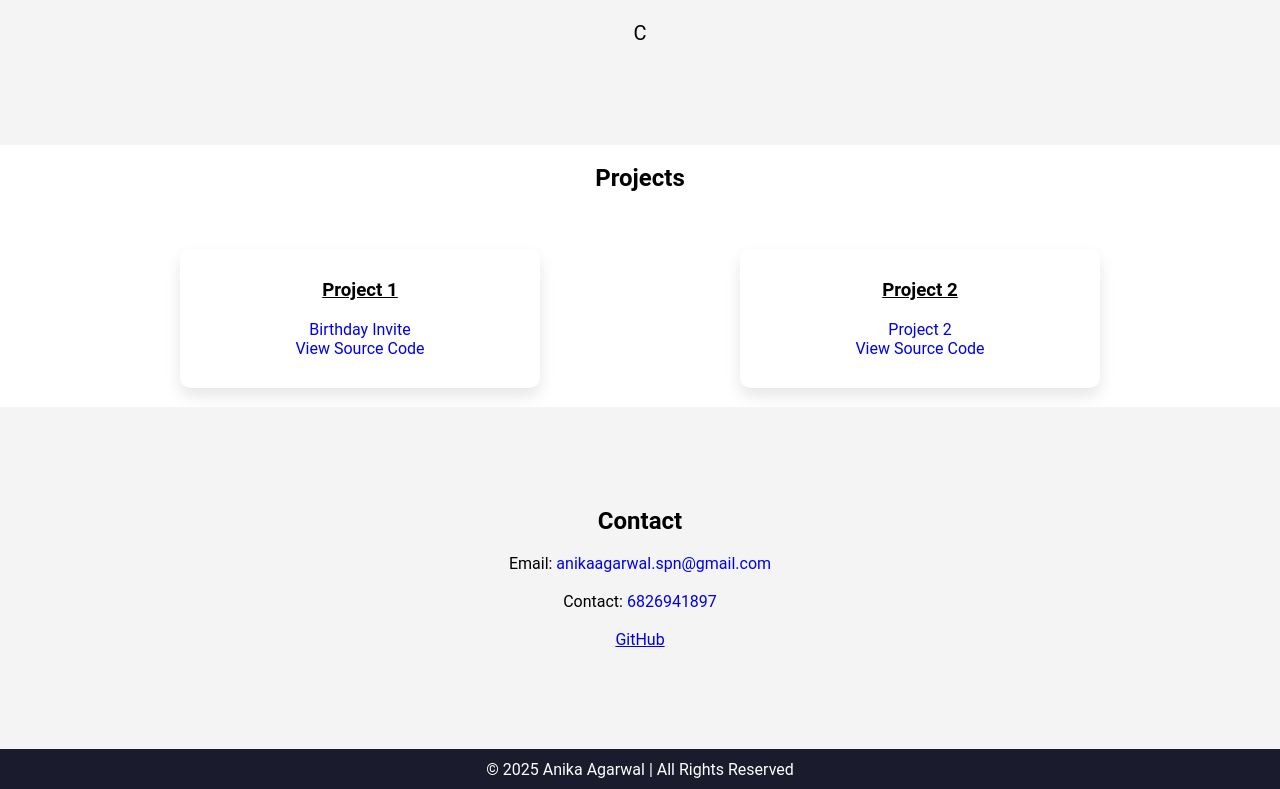
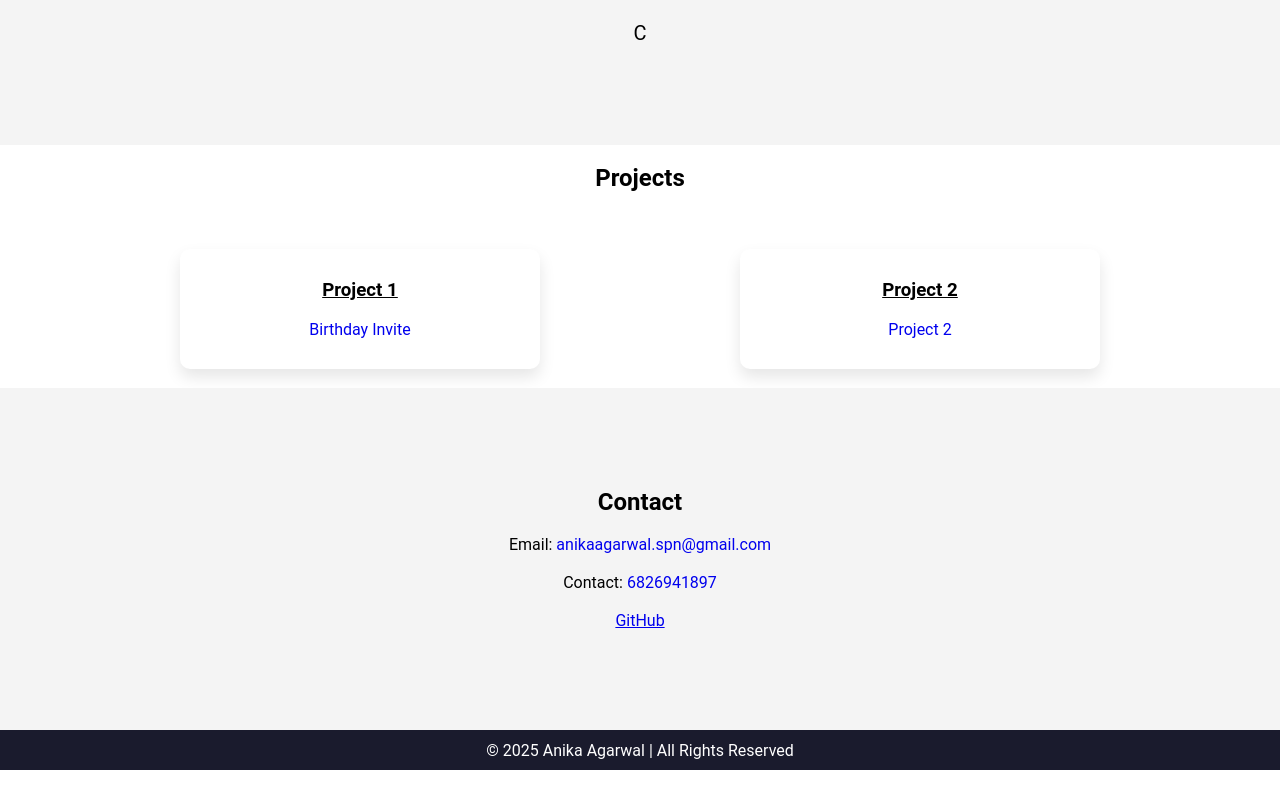
Before and after one commit to anikaag106/Portfolio, a plain HTML site: page index.html in a window 1280 px wide. Shown: the part 1461-2250 px from the top of the page. Drawn offline with Linux system fonts and the light colour scheme; files whose address does not match are found by name.

Commit message:
Update index.html

```diff
--- a/index.html
+++ b/index.html
@@ -59,12 +59,12 @@
             <div class="project-card">
                 <h3>Project 1</h3><br>
                 <a href="birthdayinvite.html">Birthday Invite</a><br>
-                <a href="https://github.com/anikaag106/birthdayinvite.html" target="_main_">View Source Code</a>
+
             </div>
             <div class="project-card">
                 <h3>Project 2</h3><br>
                 <a href="#">Project 2</a><br>
-                <a href="#"  target="_main_">View Source Code</a>
+
             </div>
         </div>
     </scetion>
```
